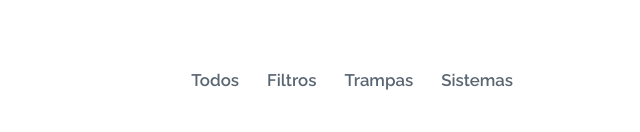
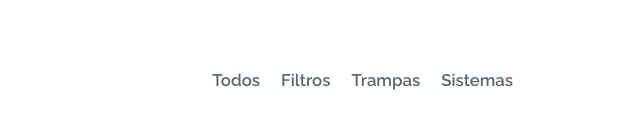
Before and after one commit to josealejandro23/empresa-de-construccion, a plain HTML site: page index.html in a window 1280 px wide. Shown: the part 2311-2443 px from the top of the page, 640-1280 px from the left. Drawn offline with nearby package versions, Linux system fonts and the light colour scheme.

Commit message:
ajuste final navbar proyectos listo

```diff
--- a/estilos/index.css
+++ b/estilos/index.css
@@ -271,6 +271,20 @@ body {
 	.contenedor-owlcarousel .item{ /* ? Ajusta el pading para el owlcarousel */
 		padding: 1rem;
 	}
+
+	.navbar-proyectos{  /* ? Estilo navbar proyectos */
+		display: flex;
+		flex-direction: row;
+		transition-duration: 0.3s;
+		text-decoration: none;
+		margin-left: 2rem;
+		color: #596672;
+		font-family: raleway, sans-serif;
+		font-size: 1.2rem;
+		font-weight: 500;
+		line-height: 1.5rem;
+		padding-left: 0;
+	}
 }
 
 @media (min-width: 992px) {  /* ? pantallas desde lg */
@@ -365,6 +379,17 @@ body {
 
 	.contenedor-owlcarousel .item{ /* ? Elimina el padding para pantallas pequeñas del owlcarousel */
 		padding: 0;
+	}
+
+	.navbar-proyectos li{  /* ? Estilo navbar proyectos */
+		transition-duration: 0.3s;
+		text-decoration: none;
+		margin-left: 2rem;
+		color: #596672;
+		font-family: raleway, sans-serif;
+		font-size: 1.2rem;
+		font-weight: 500;
+		line-height: 1.5rem;
 	}
 }
 
@@ -562,17 +587,6 @@ body {
 	z-index: -1;
 }
 
-.navbar-proyectos li{  /* ? Estilo navbar proyectos */
-	transition-duration: 0.3s;
-	text-decoration: none;
-	margin-left: 2rem;
-	color: #596672;
-	font-family: raleway, sans-serif;
-	font-size: 1.2rem;
-	font-weight: 500;
-	line-height: 1.5rem;
-}
-
 .navbar-proyectos li:hover{ /* ? Estilos al hacer hover sobre el navbar proyectos */
 	color: #f0542c;
 	transition: ease-in-out;
--- a/index.html
+++ b/index.html
@@ -388,22 +388,27 @@
 					Mira algunos de nuestros <br />
 					asombrosos proyectos
 				</h1>
-				<div class="col-lg-6 d-flex justify-content-end mt-5">
-					<ul class="navbar-proyectos d-none d-lg-flex">
-						<li>
+				<div class="col-lg-6 d-flex justify-content-lg-end justify-content-start mt-5 pl-0">
+					<ul class="navbar-proyectos d-lg-flex">
+						<li >
 							Todos
 						</li>
-						<li>
+						<li class="ml-4">
 							Filtros
 						</li>
-						<li>
+						<li class="ml-4">
 							Trampas
 						</li>
-						<li class="mr-5">
+						<li class="mr-lg-5 ml-4">
 							Sistemas
 						</li>
 					</ul>
 				</div>
+			</div>
+		</div>
+		<div class="container-fluid contenedor-img-proyectos">
+			<div class="row">
+				<div></div>
 			</div>
 		</div>
 		<!--todo: fin nuestros proyectos  -->
```
